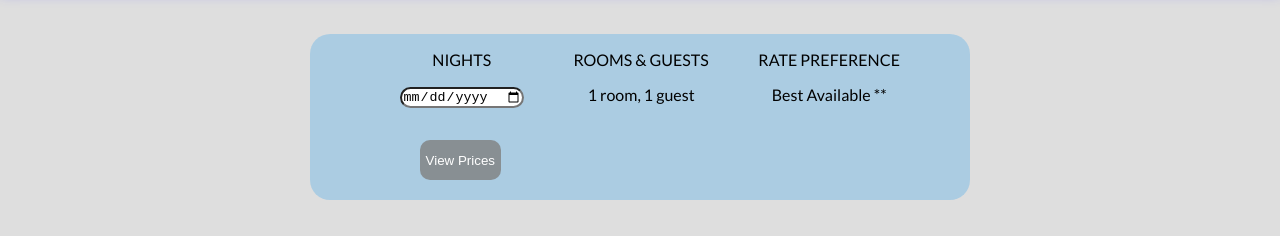
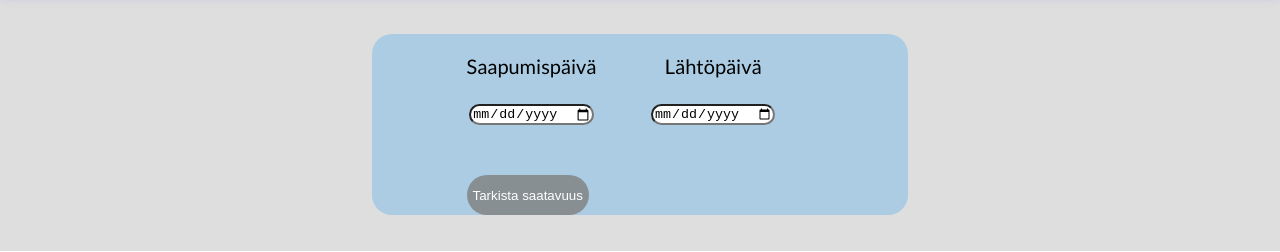
Before and after one commit to Hango159/Hotelli, a plain HTML site: page Horizon_Haven.html in a window 1280 px wide. Shown: the part 700-952 px from the top of the page. Drawn offline with Linux system fonts and the light colour scheme; a web font is replaced by a local one.

Commit message:
update0.1

```diff
--- a/Horizon_Haven.html
+++ b/Horizon_Haven.html
@@ -15,6 +15,8 @@
 
     <title>Horizon Heaven</title>
 </head>
+
+<!-- Navigation Bar -->
 <body>
     <nav class="navbar">
         <div class="logo">
@@ -26,7 +28,7 @@
         </ul>
       </nav>
 
-
+<!-- HOTEL IMG -->
 <div class="hotel">
   <img  src="Hotel.jpg" alt="">
 
@@ -40,37 +42,37 @@
 
 
 
-
+<!-- Booking box -->
 <div class="booking-box">
   <ul class="box">
     <li>
-      <p>NIGHTS</p>
-    <input class="calendar" type="date">
+      <p>Saapumispäivä</p>
+      <input class="calendar" type="date">
     </li>
 
     <li>
-    <p>ROOMS & GUESTS</p>
-    <p>1 room, 1 guest</p>
-    <ul>
-
+    <p>Lähtöpäivä</p>
+    <input class="calendar" type="date">
+    </li>
+    <!-- Info box
     </ul>
       <li>
         <p>RATE PREFERENCE</p>
         <p>Best Available **</p>
       </li>
+  -->
 
-  </li>
 
   <li>
     <a href="http://127.0.0.1:3000/Huoneet.html">
-    <button class="button">View Prices</button>
+    <button class="button">Tarkista saatavuus</button>
     </a>
   </li>
   </ul>
 </div>
 
 
-
+<!-- Info box -->
 <div class ="info">
   <strong><p class="info-header">Meiltä Löytyy</p></strong>
   <table class="info_table">
@@ -93,7 +95,7 @@
 
 </div>
 
-
+<!-- Footer -->
 <footer class="footer">
   <div class="container">
     <div class="footer-container">
--- a/style.css
+++ b/style.css
@@ -89,28 +89,32 @@ padding: 20px;
   background-color: rgba(147, 196, 228, 0.676);
   justify-content: center;
   border-radius: 20px;
-  width: 50%;
+  width: 40%;
 }
 .box li{
 
   float:left;
   text-align: center;
-  padding-left: 8%;
+  padding-left: 11%;
+  font-size: 20px;
 
 }
 .calendar{
 border-radius: 20px;
+margin-bottom: 20px;
 }
 
 
 .button{
-  margin: 20px;
+  margin-top: 30px;
   height: 40px;
-  margin-left: 20;
+  float: right;
   background: rgba(128, 128, 128, 0.799);
   color: white;
-  border-radius: 10px;
+  border-radius: 20px;
   border: none;
+
+
 }
 
 /* header for section */
```
